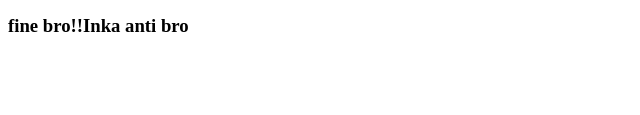
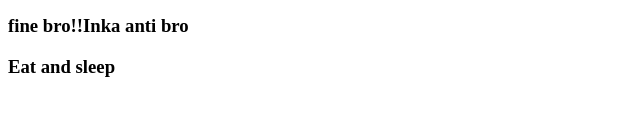
Before and after one commit to elizabethkottada2003/EIVR-PROJECT, a plain HTML site: page index.html in a window 1280 px wide. Shown: the part 193-308 px from the top of the page, without its empty margins (0-640 px from the left). Drawn offline with Linux system fonts and the light colour scheme.

Commit message:
file updated

```diff
--- a/index.html
+++ b/index.html
@@ -11,6 +11,6 @@
     <h3>Em ledu raa cheppali nuvve</h3>
     <h3>hy there. how is the day</h3>
     <h3>fine bro!!Inka anti bro</h3>
-
+    <h3>Eat and sleep</h3>
 </body>
 </html>
```
